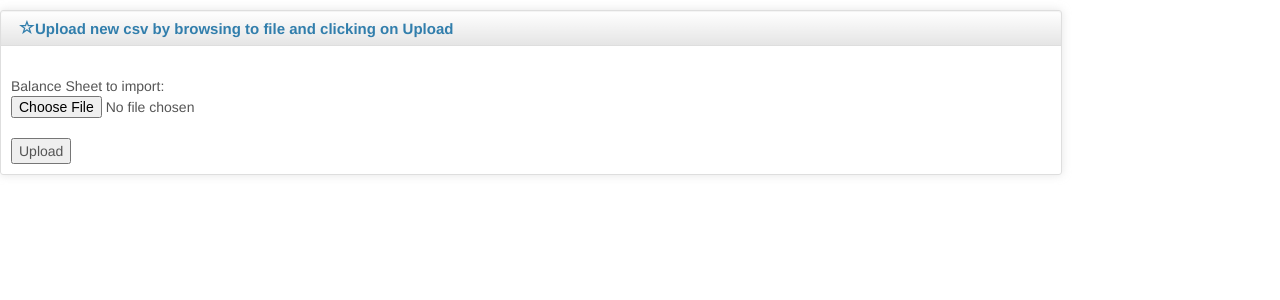
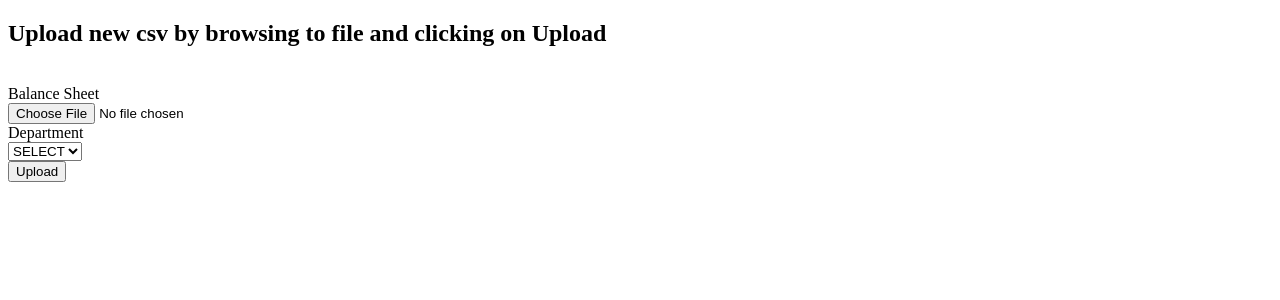
Before and after one commit to mhmmd-nauman/employee-project, a PHP site: page /employee/emp_import_balance.php in a window 1280 px wide. Shown: the top 300 px of the page. Run offline with PHP 8.4, Linux system fonts and the light colour scheme; the visitor is signed in with stand-in values (Sample User, id 1); tables that the repository leaves empty or names only in its code hold one stand-in row (values such as "Sample post"); data that the repository does not hold is empty; some libraries are stand-ins or nearby versions; some web fonts are replaced.

Commit message:
Deparmtent field added

```diff
--- a/employee/emp_import_balance.php
+++ b/employee/emp_import_balance.php
@@ -29,7 +29,7 @@ $obj=new Employee();
 	$handle = fopen($_FILES['filename']['tmp_name'], "r");
 
 	while (($data = fgetcsv($handle, 1000, ",")) !== FALSE) {
-            $submit=$obj->UpdateEmployee("emp_file='".$data[0]."'",array("emp_salary"=>$data[4]));
+            $submit=$obj->UpdateEmployee("emp_file='".$data[0]."'",array("emp_salary"=>$data[4],"emp_department"=>$_REQUEST['dept']));
         }
 
 	fclose($handle);
@@ -46,8 +46,32 @@ $obj=new Employee();
 
 	<form enctype='multipart/form-data'  method='post'>
 
-            Balance Sheet to import:<input size='50' type='file' name='filename' ><br>
 
+              <div class="form-group">
+                        <label class="control-label col-sm-2"> Balance Sheet</label>
+                        <div class="col-sm-3">
+                           <input size='50' type='file' name='filename' >
+                        </div>
+
+                    </div>
+
+            <div class="form-group">
+                        <label class="control-label col-sm-2">Department</label>
+                        <div class="col-sm-3">
+                            <select name="dept">
+                                <option value="">SELECT</option>
+                        <?php
+                                $dep_array=array('Indubal','Soinb');
+                                foreach ($dep_array as $dep)
+                                {
+                                    $sel=$employee_list[0]['emp_department']==$dep ? 'selected' : '';
+                                    echo "<option value=".$dep." $sel>$dep</option>";
+                                }
+                                ?>
+                            </select>
+                        </div>
+
+                    </div>
 	<input type='submit' name='submit' value='Upload'>
         </form>
 
```
